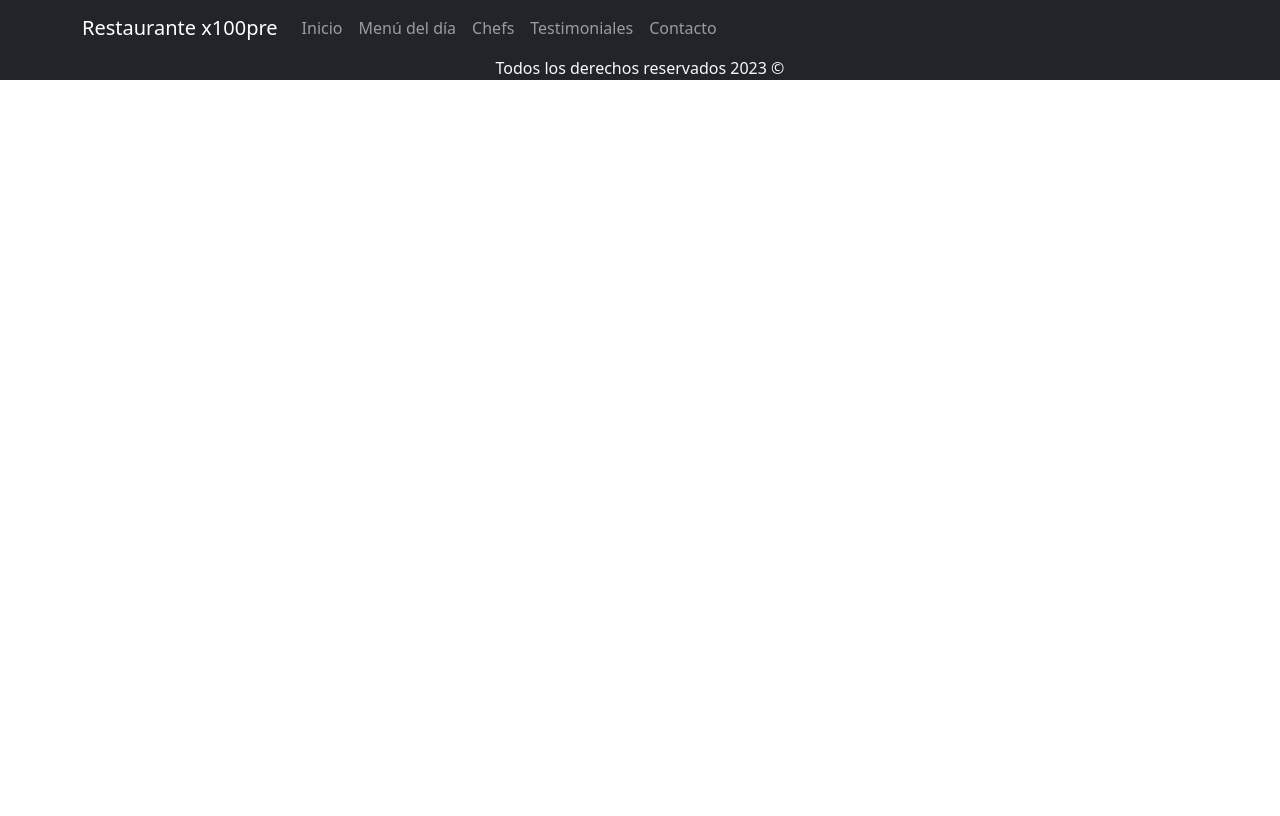
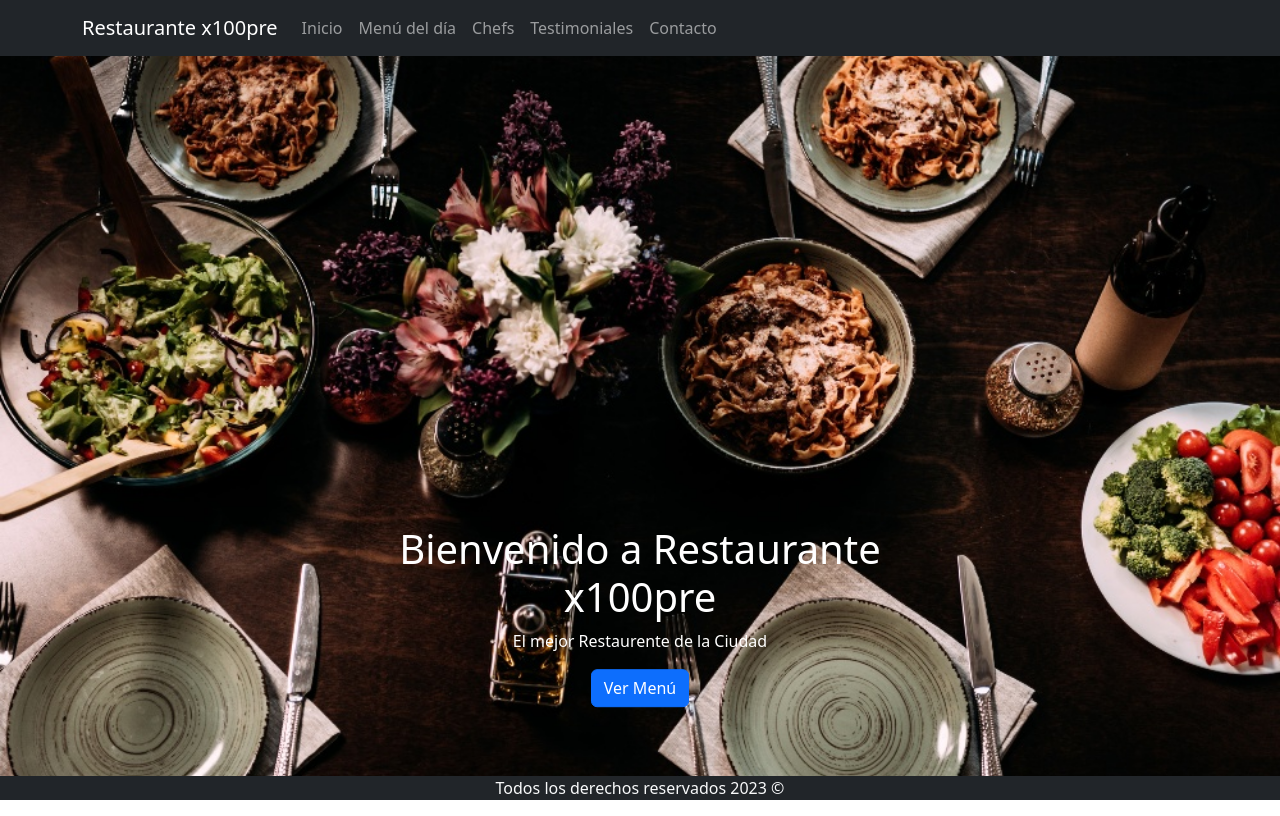
Before and after one commit to RobBanDam/Restaurante, a PHP site: page / in a window 1280 px wide. Before the commit the page ends 80 px from the top, so only its background shows below. Run offline with PHP 8.4, Linux system fonts and the light colour scheme.

Commit message:
27/12/2023 V.1.3 Banner del Restaurante

```diff
--- a/index.php
+++ b/index.php
@@ -9,6 +9,12 @@
 
 	<!-- Bootstrap CSS v5.2.1 -->
 	<link href="https://cdn.jsdelivr.net/npm/bootstrap@5.3.2/dist/css/bootstrap.min.css" rel="stylesheet" integrity="sha384-T3c6CoIi6uLrA9TneNEoa7RxnatzjcDSCmG1MXxSR1GAsXEV/Dwwykc2MPK8M2HN" crossorigin="anonymous" />
+
+	<style>
+		body {
+			overflow: hidden;
+		}
+	</style>
 </head>
 
 <body>
@@ -44,6 +50,15 @@
 		</div>
 	</nav>
 
+	<section id="banner" class="container-fluid p-0">
+		<div class="banner-img" style="position: relative; background:url(images/img1.jpeg) center/cover no-repeat; height:90vh">
+			<div class="banner-text" style="position:absolute; top:50%; left:50%; transform:translate(-50%, 60%); text-align: center; color:#fff">
+				<h1>Bienvenido a Restaurante x100pre</h1>
+				<p>El mejor Restaurente de la Ciudad</p>
+				<a href="#menu" class="btn btn-primary">Ver Menú</a>
+			</div>
+		</div>
+	</section>
 
 	<header>
 		<!-- place navbar here -->
```
Also changed, not shown: images/img1.avif (added), images/img1.jpeg (added).
